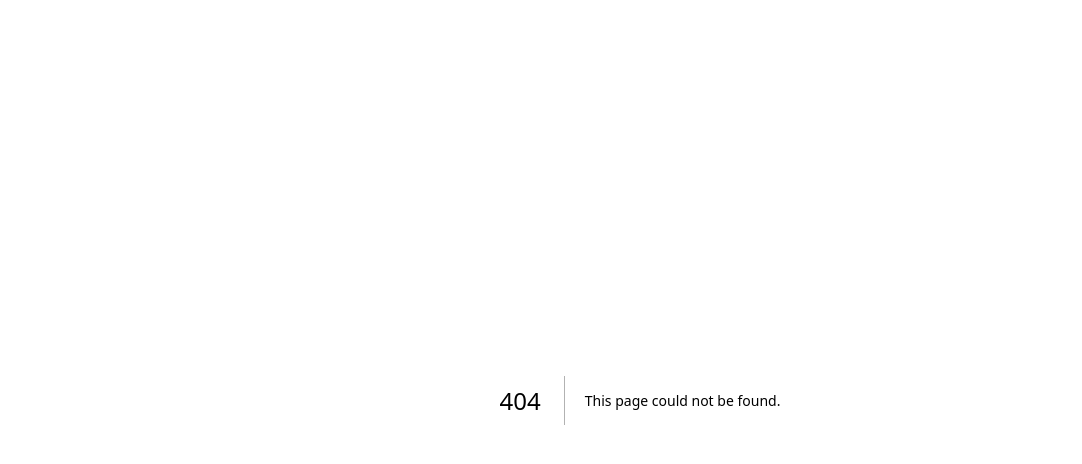
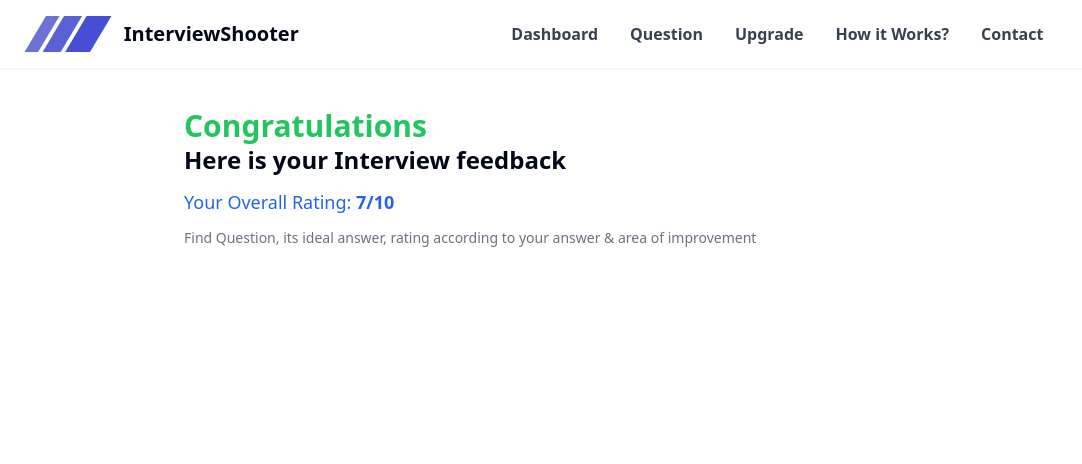
Before and after one commit to KirtikumarKavande/interview-shooter, a Next.js app: page /dashboard/interview/1/feedback in a window 1280 px wide. Before the commit this address had no page. Shown: the top 464 px of the page, without its empty margins (0-1082 px from the left). Built offline with nearby package versions, Linux system fonts and the light colour scheme; no server answers; the database is empty.

Commit message:
getting feedback from db on the basis of mock id

```diff
--- /dev/null
+++ b/app/api/feedback/[mockId]/route.js
@@ -0,0 +1,23 @@
+import prisma from "@/lib/db";
+import { NextResponse } from "next/server";
+
+export async function GET(req,{params}) {
+    try {
+        const {mockId} = await params
+        const response = await prisma.mockInterview.findMany({
+            where: {
+                mockId
+            },
+            include: {
+                feedbacks: true
+              }
+        });
+        console.log("good day",response)
+
+        return NextResponse.json({response });
+    } catch (error) {
+        console.log(error)
+        return NextResponse.json("error occurred")
+    }
+
+}
--- /dev/null
+++ b/app/dashboard/interview/[interviewid]/feedback/page.jsx
@@ -0,0 +1,28 @@
+'use client'
+import axios from "axios";
+import React, { useEffect } from "react";
+
+const Feedback = ({params}) => {
+  useEffect(()=>{
+    fetchFeedbackAccordingToMockId()
+  },[])
+async function fetchFeedbackAccordingToMockId(){
+ await axios.get(`http://localhost:3000/api/feedback/${params.interviewid}`  )
+}
+
+  return (
+    <div className="p-10">
+      <h2 className="font-bold text-3xl text-green-500">Congratulations</h2>
+      <h2 className="font-bold text-2xl">Here is your Interview feedback </h2>
+      <h2 className="text-blue-600 text-lg my-3">
+        Your Overall Rating: <strong>7/10</strong>
+      </h2>
+      <h2 className="text-gray-500 text-sm">
+        Find Question, its ideal answer, rating according to your answer & area
+        of improvement{" "}
+      </h2>
+    </div>
+  );
+};
+
+export default Feedback;
```
Also changed, not shown: app/dashboard/interview/[interviewid]/start/page.js (+17 -8 lines).
